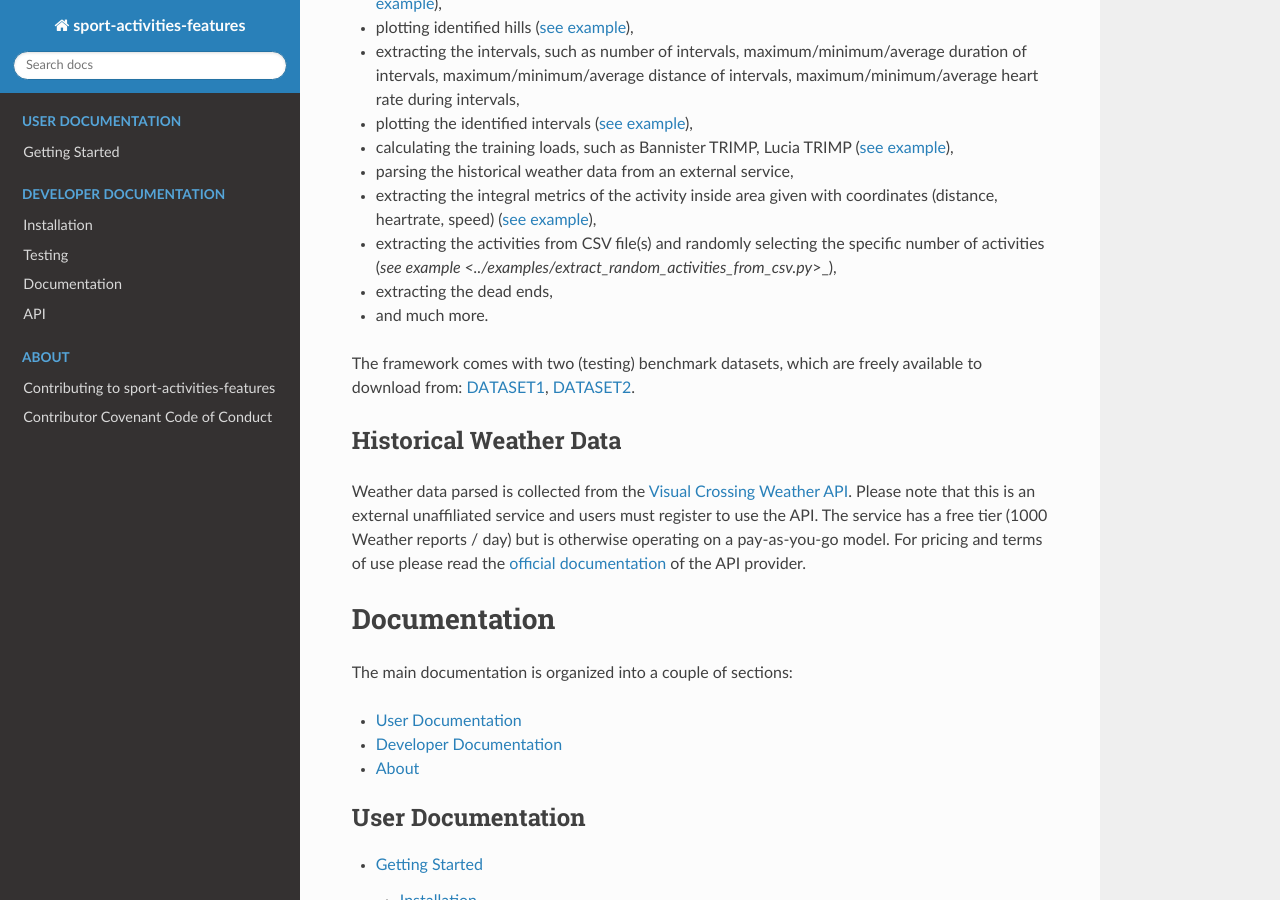
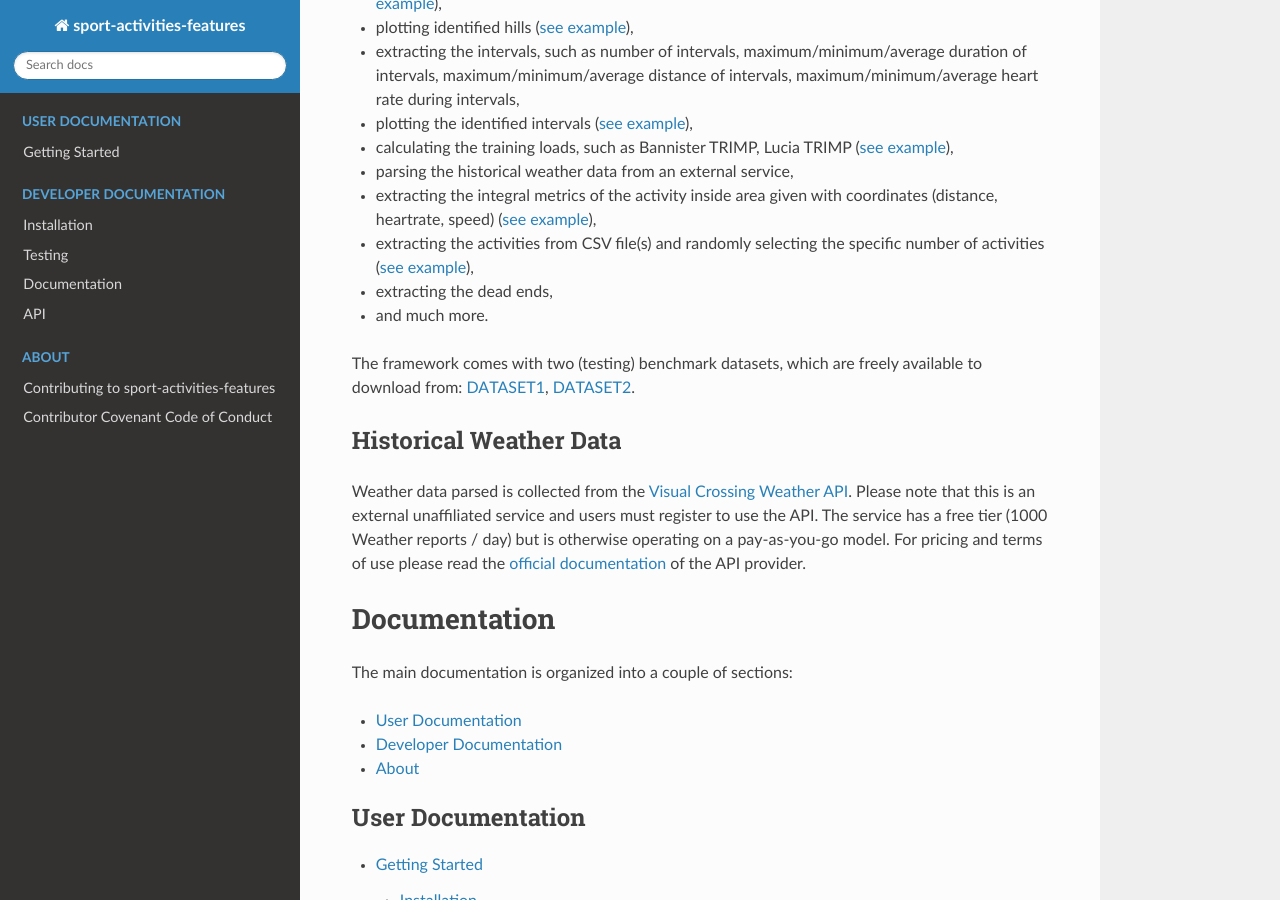
Before and after one commit to firefly-cpp/sport-activities-features, a Sphinx documentation site: the page built from docs/index.rst, in a window 1280 px wide and 900 px high, scrolled down 1172 px. Built offline with Sphinx 7.4.7 and the Read the Docs theme 2.0.0, drawn with Linux system fonts in a browser that asks for light colours.

Commit message:
update documentation

```diff
--- a/docs/index.rst
+++ b/docs/index.rst
@@ -27,7 +27,7 @@ The sport-activities-features framework is compatible with TCX & GPX activity fi
 - calculating the training loads, such as Bannister TRIMP, Lucia TRIMP (`see example <../examples/integral_metrics_extraction.py>`_),
 - parsing the historical weather data from an external service,
 - extracting the integral metrics of the activity inside area given with coordinates (distance, heartrate, speed) (`see example <../examples/extract_data_inside_area.py>`_),
-- extracting the activities from CSV file(s) and randomly selecting the specific number of activities (`see example <../examples/extract_random_activities_from_csv.py`>_),
+- extracting the activities from CSV file(s) and randomly selecting the specific number of activities (`see example <../examples/extract_random_activities_from_csv.py>`_),
 - extracting the dead ends,
 - and much more.
 
```
